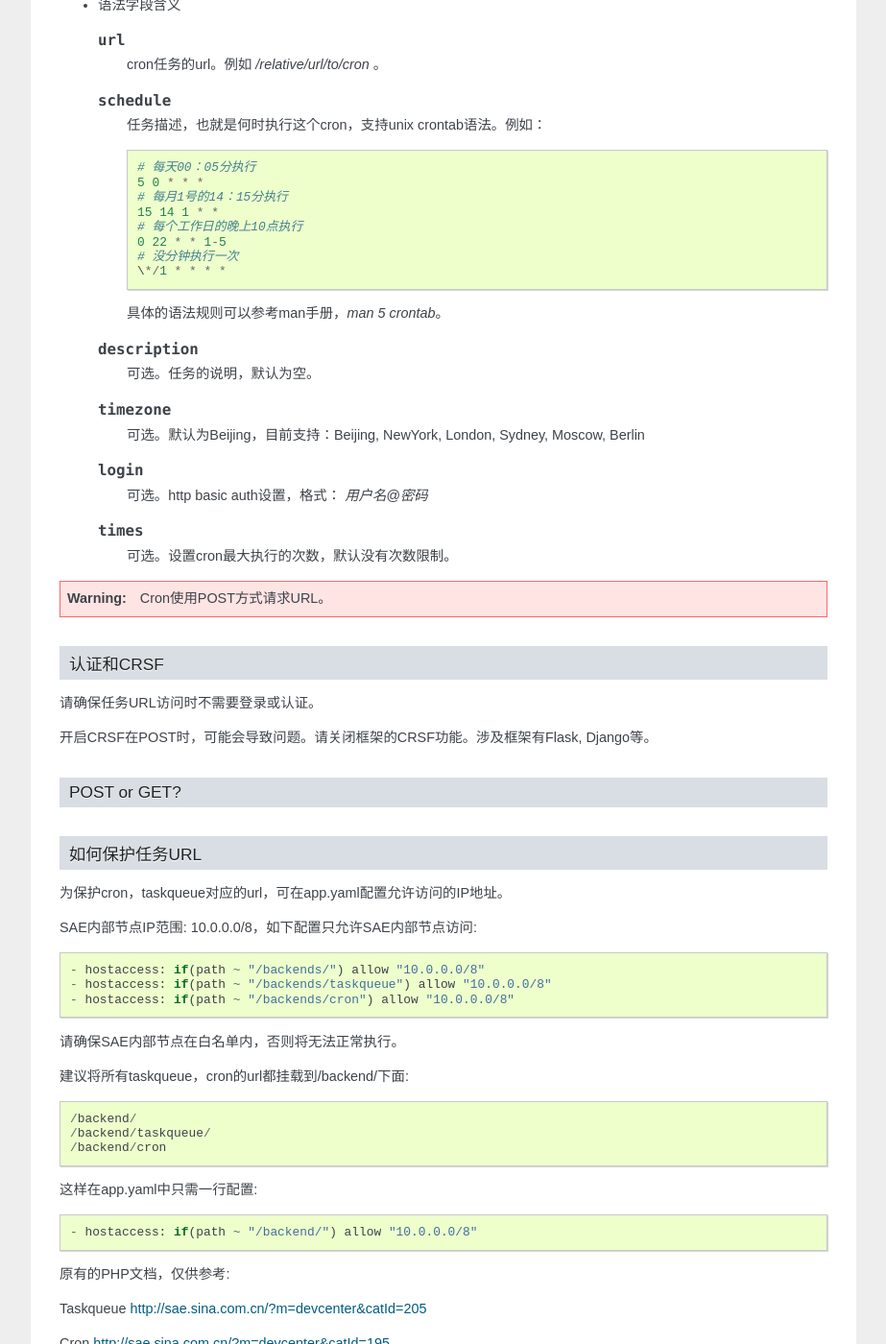
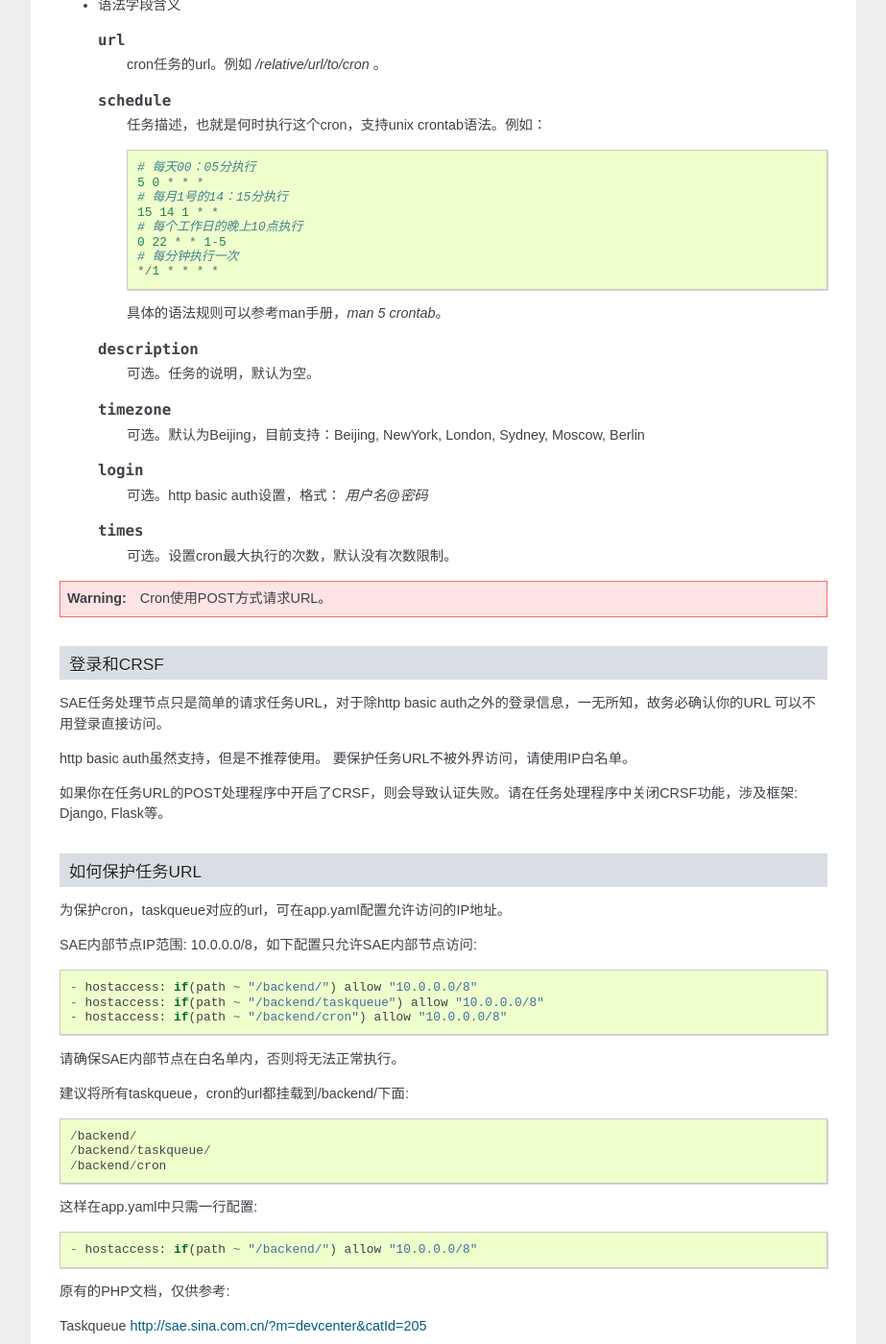
Before and after one commit to sinacloud/sae-python-dev-guide, a Sphinx documentation site: the page built from docs/service.rst, in a window 1280 px wide and 1400 px high, scrolled down 3912 px. Shown: the whole window at 96% size, without its empty margins (198-1121 px from the left). Built offline with Sphinx 7.4.7, drawn with Linux system fonts in a browser that asks for light colours; some of the changed text lies outside the part shown.

Commit message:
No login required for cron and taskqueue and disable crsf

```diff
--- a/docs/service.rst
+++ b/docs/service.rst
@@ -233,8 +233,8 @@ Cron
                15 14 1 * *
                # 每个工作日的晚上10点执行
                0 22 * * 1-5
-               # 没分钟执行一次
-               \*/1 * * * *
+               # 每分钟执行一次
+               */1 * * * *
 
         具体的语法规则可以参考man手册，`man 5 crontab`。
 
@@ -258,15 +258,16 @@ Cron
 
     Cron使用POST方式请求URL。
 
-认证和CRSF
-~~~~~~~~~~~
-请确保任务URL访问时不需要登录或认证。
 
-开启CRSF在POST时，可能会导致问题。请关闭框架的CRSF功能。涉及框架有Flask, Django等。
+登录和CRSF
+~~~~~~~~~~~~~~~~~~~~
 
-POST or GET?
-~~~~~~~~~~~~~~~~~~
+SAE任务处理节点只是简单的请求任务URL，对于除http basic auth之外的登录信息，一无所知，故务必确认你的URL
+可以不用登录直接访问。
 
+http basic auth虽然支持，但是不推荐使用。 要保护任务URL不被外界访问，请使用IP白名单。
+
+如果你在任务URL的POST处理程序中开启了CRSF，则会导致认证失败。请在任务处理程序中关闭CRSF功能，涉及框架: Django, Flask等。
 
 
 如何保护任务URL
@@ -275,9 +276,9 @@ POST or GET?
 
 SAE内部节点IP范围: 10.0.0.0/8，如下配置只允许SAE内部节点访问::
 
-    - hostaccess: if(path ~ "/backends/") allow "10.0.0.0/8"
-    - hostaccess: if(path ~ "/backends/taskqueue") allow "10.0.0.0/8"
-    - hostaccess: if(path ~ "/backends/cron") allow "10.0.0.0/8"
+    - hostaccess: if(path ~ "/backend/") allow "10.0.0.0/8"
+    - hostaccess: if(path ~ "/backend/taskqueue") allow "10.0.0.0/8"
+    - hostaccess: if(path ~ "/backend/cron") allow "10.0.0.0/8"
 
 请确保SAE内部节点在白名单内，否则将无法正常执行。
 
```
